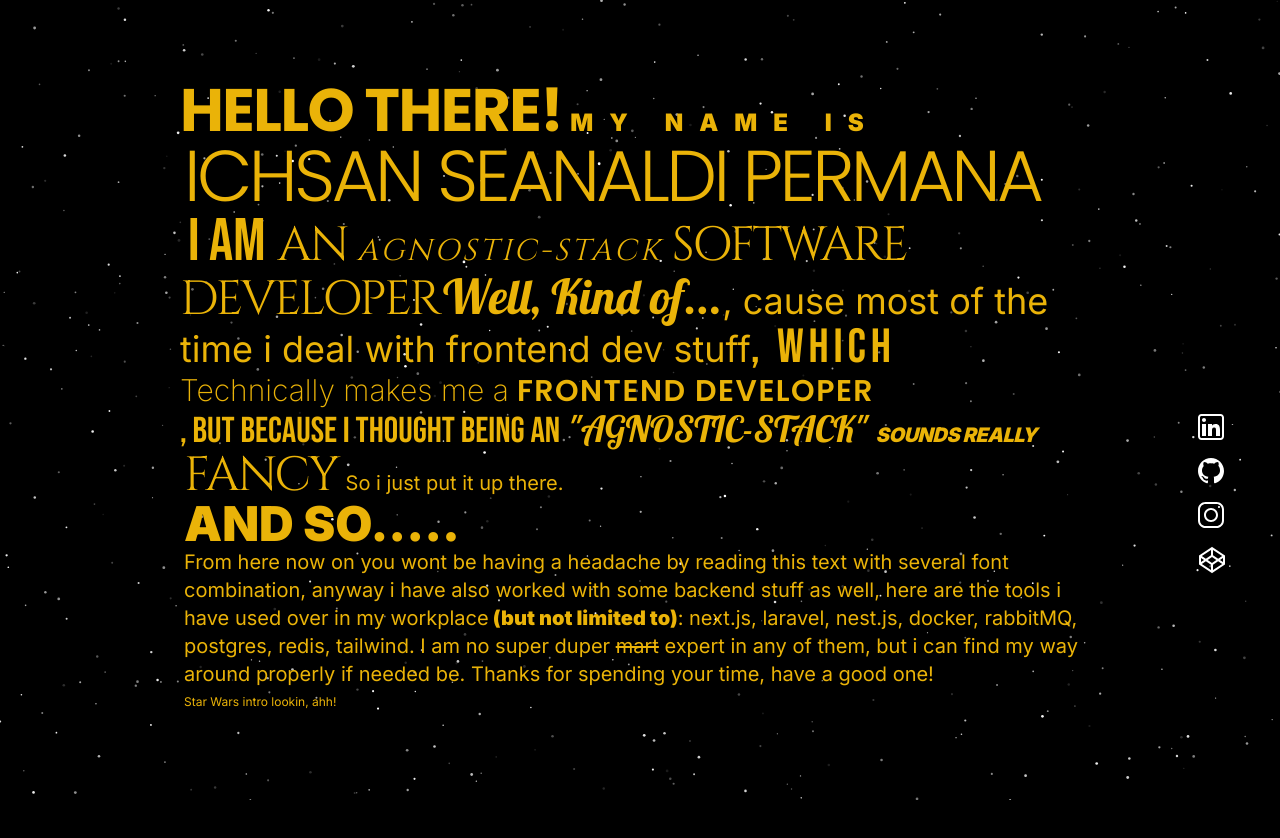
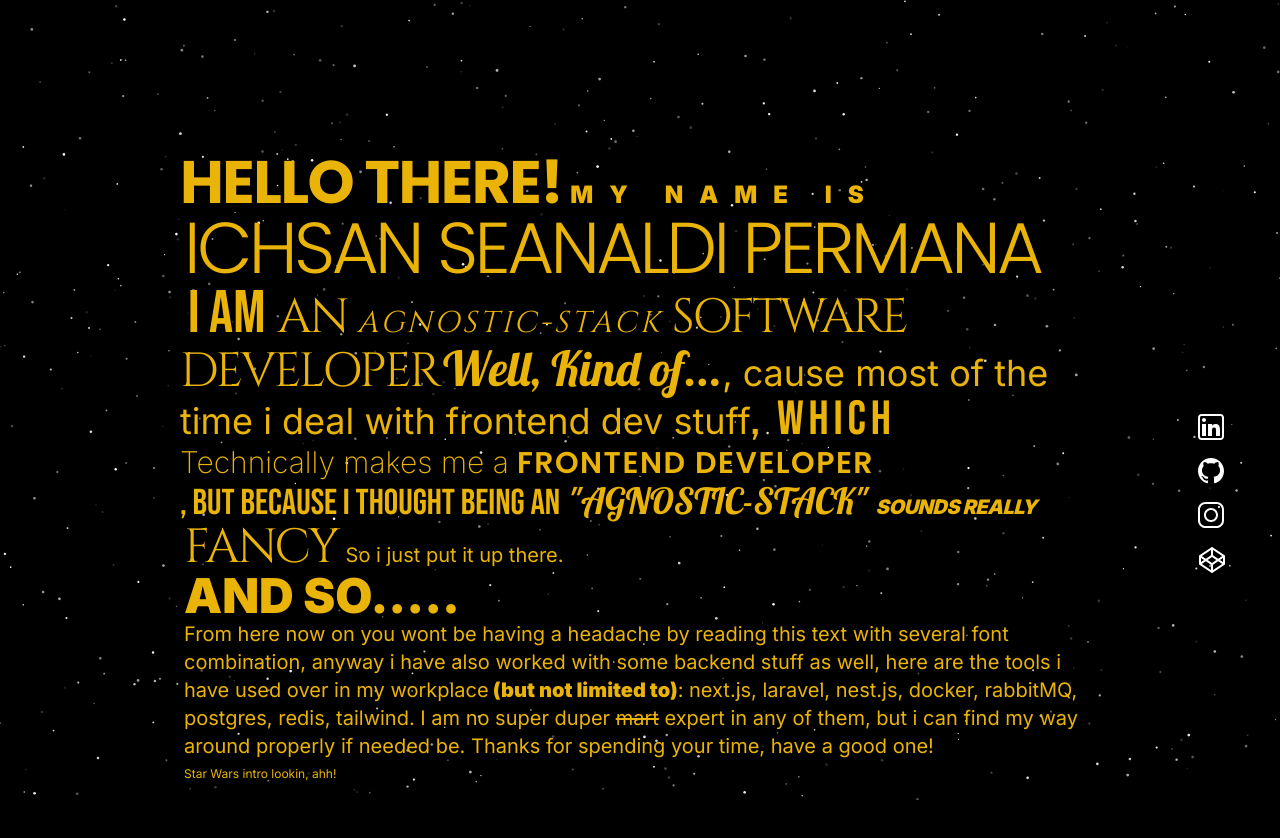
Before and after one commit to ichsanseanaldi/new-website, a Next.js app: page / in a window 1280 px wide. Shown: the top 838 px of the page. Before the commit the page ends 800 px from the top, so only its background shows below. Built offline with nearby package versions, Linux system fonts and the light colour scheme.

Commit message:
revamp v2

```diff
--- a/src/components/Main.tsx
+++ b/src/components/Main.tsx
@@ -33,7 +33,7 @@ const lobster_font = Lobster({
 
 export default function Main() {
     return (
-        <div className="h-full w-full flex items-center flex-col justify-start mt-10 mb-32 select-none">
+        <div className="h-full w-full flex items-center flex-col justify-start mt-28 mb-2 lg:mb-32 select-none">
             <SparklesCore
                 id="tsparticlesfullpage"
                 background="transparent"
@@ -43,12 +43,12 @@ export default function Main() {
                 className="w-full h-full fixed inset-0 z-[-1]"
                 particleColor="#FFFFFF"
             />
-            <CardContainer className="inter-var" >
+            {/* <CardContainer className="inter-var" >
                 <CardBody className=" relative group/card w-full" >
                     <CardItem
                         translateZ="20"
                         className=""
-                    >
+                    > */}
                         <div className="text-yellow-500">
                             <span className={`text-6xl inline-block tracking-tight font-bold uppercase ${poppins_font.className}`}>Hello There!</span>
                             <span className="text-2xl inline-block font-bold  tracking-[1rem] mx-2 uppercase">My Name Is</span>
@@ -85,9 +85,9 @@ export default function Main() {
                                 <span className='text-xs mx-1'>Star Wars intro lookin, ahh!</span>
 
                         </div>
-                    </CardItem>
+                    {/* </CardItem>
                 </CardBody>
-            </CardContainer>
+            </CardContainer> */}
             <div className="fixed p-3 rounded-sm top-10 bg-black space-y-0 space-x-3 flex lg:right-10 lg:top-[50%] lg:bottom-[50%]  lg:flex-col lg:space-y-3 lg:space-x-0">
                 {
                     social_media.map((sm, i) => (
```
